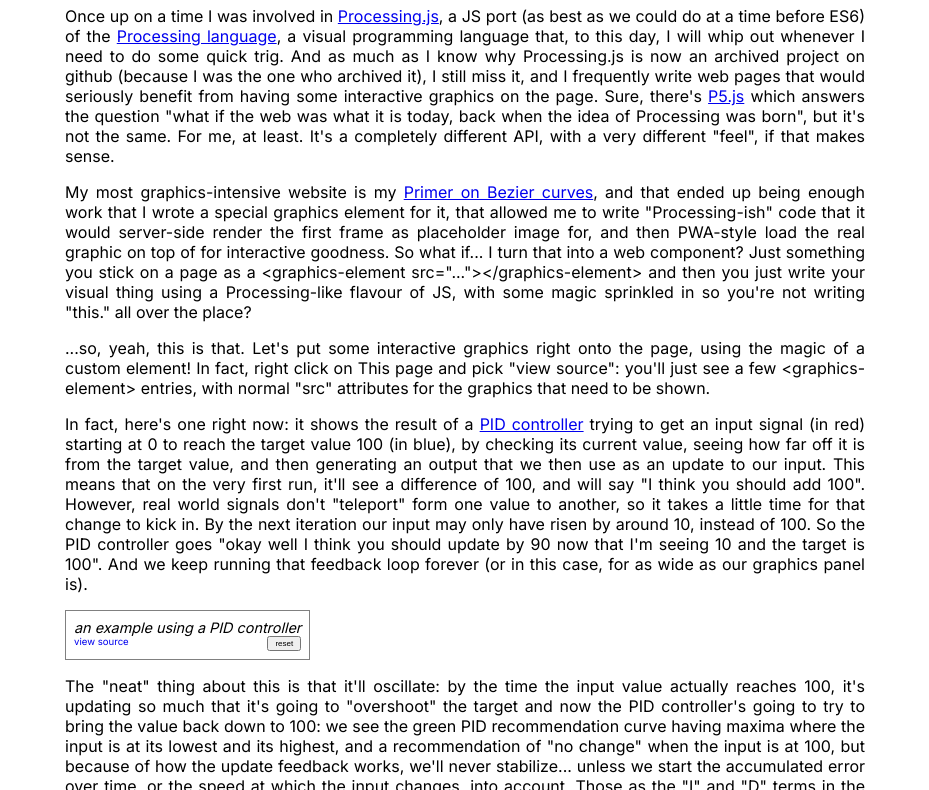
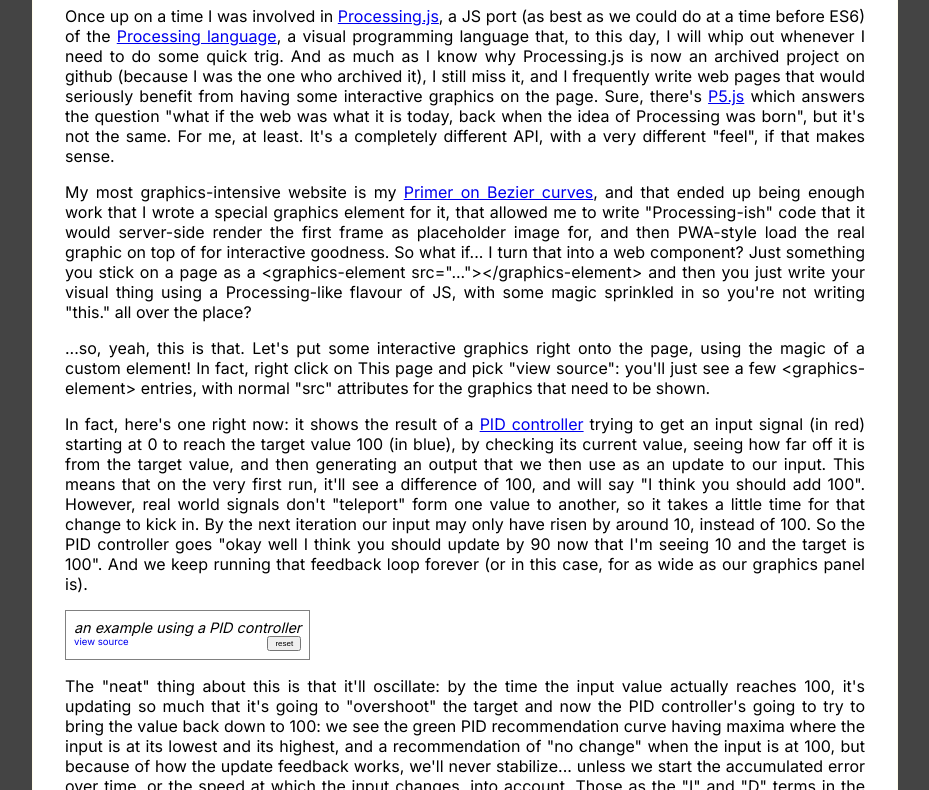
Before and after one commit to Pomax/custom-graphics-element, a website: page index.html in a window 1280 px wide. Shown: the part 76-866 px from the top of the page, without its empty margins (175-1104 px from the left). Drawn offline with Linux system fonts and the light colour scheme.

Commit message:
old school

```diff
--- a/index.css
+++ b/index.css
@@ -3,19 +3,26 @@ html,
 body {
   margin: 0;
   padding: 0;
+  --bg: #444;
+  --fg: #fffbea;
+  background: var(--bg);
 }
 
 body {
+  padding: 2em;
   max-width: 800px;
-  margin: 0 auto 2em auto;
+  margin: -2em auto -2em auto;
   font-family: Inter, sans-serif;
   text-align: justify;
+  background: white;
+  border: 1px solid var(--fg);
+  border-width: 0 1px 0 1px;
 }
 
 pre {
   margin: 0;
   padding: 1em;
-  background: #444;
-  color: #fffbea;
+  background: var(--bg);
+  color: var(--fg);
   font-weight: bold;
 }
```
